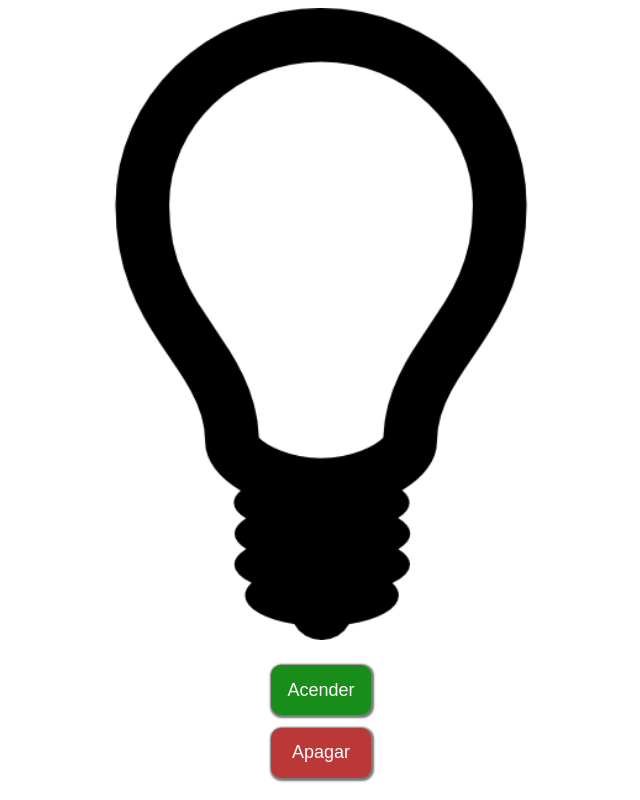
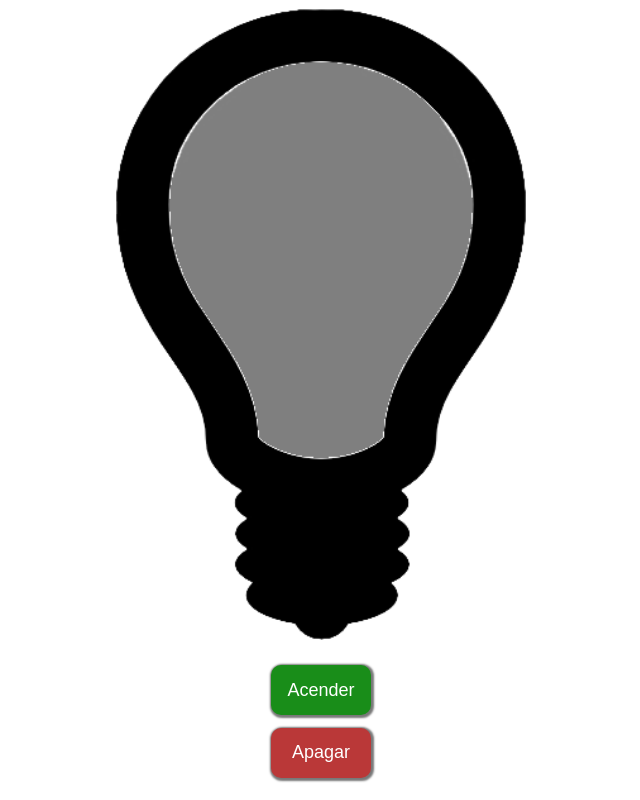
Before and after one commit to GustavoMcd09/ELETIVA-WEB-2022-TAREFA4, a plain HTML site: page index.html in a window 1280 px wide. Shown: the whole page, without its empty margins (319-959 px from the left). Drawn offline with Linux system fonts and the light colour scheme.

Commit message:
TAREFA 4

```diff
--- a/index.html
+++ b/index.html
@@ -8,10 +8,9 @@
     <title>Tarefa 4</title>
 </head>
 <body>
-    <!--Achar outras imagens e usar o link e não o png-->
-    <img id="lampadapagada" src="lampadaBranca.png" onclick="acender(); apagar();">
-    <button class="greenColor" onclick="acender()">Acender</button>
-    <button class="redColor" onclick="apagar()">Apagar</button>
+    <img alt="lampout" id="lampout" src="./assets/graylamp.png" onclick="turnonturnoff();">
+    <button class="greenColor" onclick="turnon()">Acender</button>
+    <button class="redColor" onclick="turnoff()">Apagar</button>
     <script src="script.js"></script>
 </body>
 </html>
--- a/script.js
+++ b/script.js
@@ -1,7 +1,22 @@
-function acender(){
-    document.getElementById("lampadapagada").src="lampadaAmarela.png";
+var loop = 0;
+function turnonturnoff(){
+    if(loop %2 == 0){
+        document.getElementById("lampout").src="./assets/yellowlamp.png";
+        document.body.style.background = '#ffff8c';
+    }
+    else{
+        document.getElementById("lampout").src="./assets/graylamp.png";
+        document.body.style.background = '#d4d4d4';
+    }
+    loop++;
 }
 
-function apagar(){
-    document.getElementById("lampadapagada").src="lampadaBranca.png";
+function turnon(){
+    document.getElementById("lampout").src="./assets/yellowlamp.png";
+    document.body.style.background = '#ffff8c';
 }
+
+function turnoff(){
+    document.getElementById("lampout").src="./assets/graylamp.png";
+    document.body.style.background = '#d4d4d4';
+}
--- a/style.css
+++ b/style.css
@@ -8,6 +8,7 @@ img{
     width: 50%;
     margin-bottom: 1%;
     margin-left: 25%;
+    cursor: pointer;
 }
 
 button{
```
Also changed, not shown: assets/graylamp.png (added), assets/yellowlamp.png (added), lampadaAmarela.png (deleted), lampadaBranca.png (deleted).
